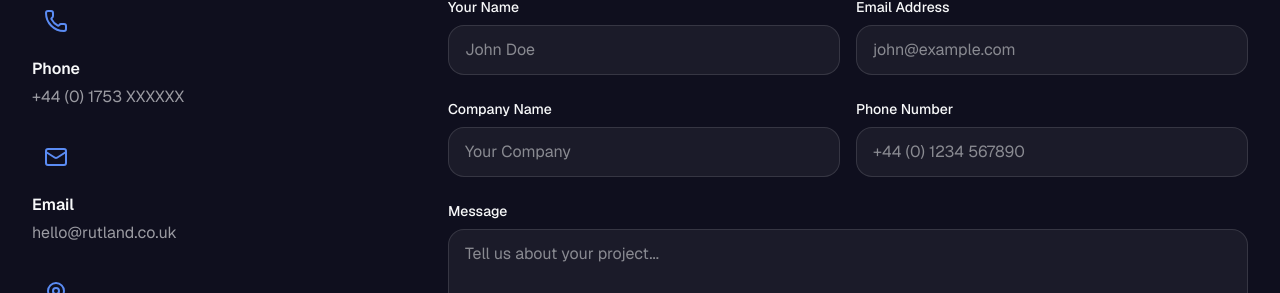
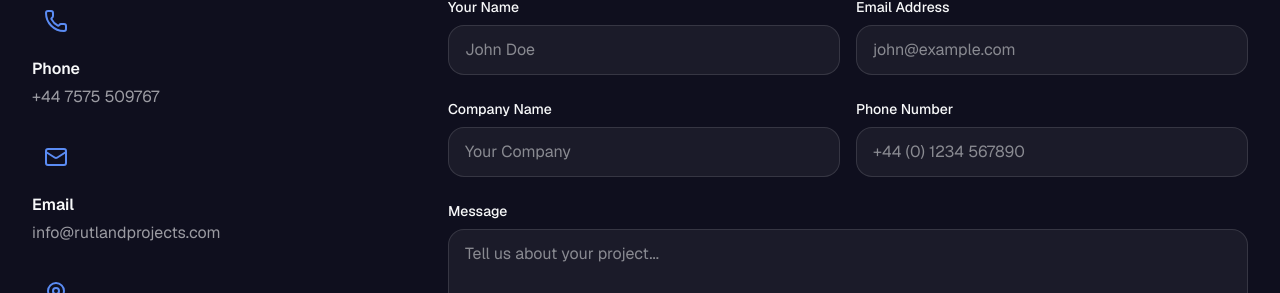
Before and after one commit to Lloydsgit/rutland-projects-website, a Next.js app: page /contact in a window 1280 px wide. Shown: the part 383-676 px from the top of the page. Built offline with nearby package versions, Linux system fonts and the light colour scheme.

Commit message:
Update page.tsx

```diff
--- a/app/contact/page.tsx
+++ b/app/contact/page.tsx
@@ -86,7 +86,7 @@ export default function ContactPage() {
               <div>
                 <h3 className="font-semibold mb-1">Phone</h3>
                 <a href="tel:+441753" className="text-foreground/60 hover:text-primary transition-colors">
-                  +44 (0) 1753 XXXXXX
+                  +44 7575 509767
                 </a>
               </div>
             </div>
@@ -99,7 +99,7 @@ export default function ContactPage() {
               <div>
                 <h3 className="font-semibold mb-1">Email</h3>
                 <a href="mailto:hello@rutlandprojects.co.uk" className="text-foreground/60 hover:text-primary transition-colors">
-                  hello@rutland.co.uk
+                  info@rutlandprojects.com
                 </a>
               </div>
             </div>
```
